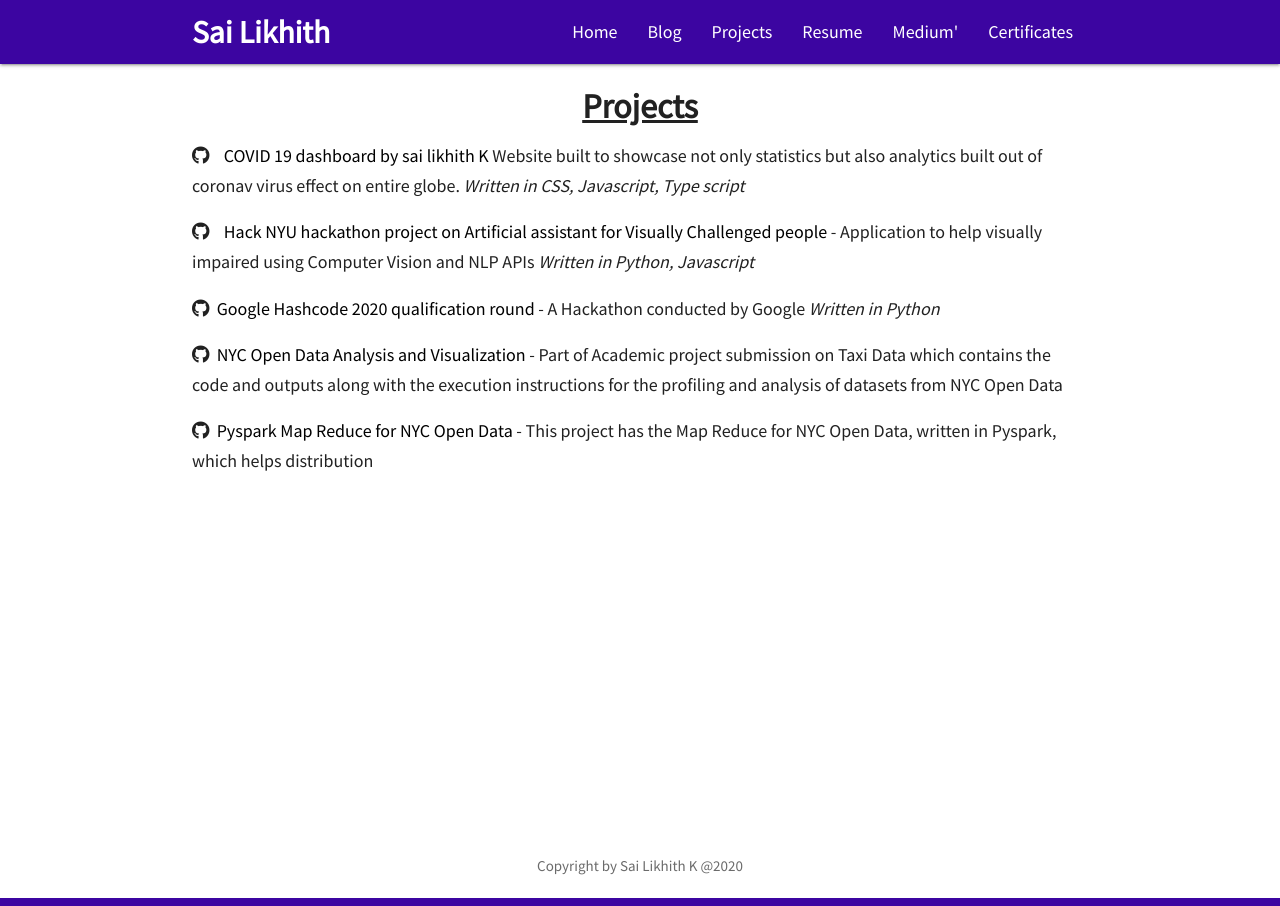
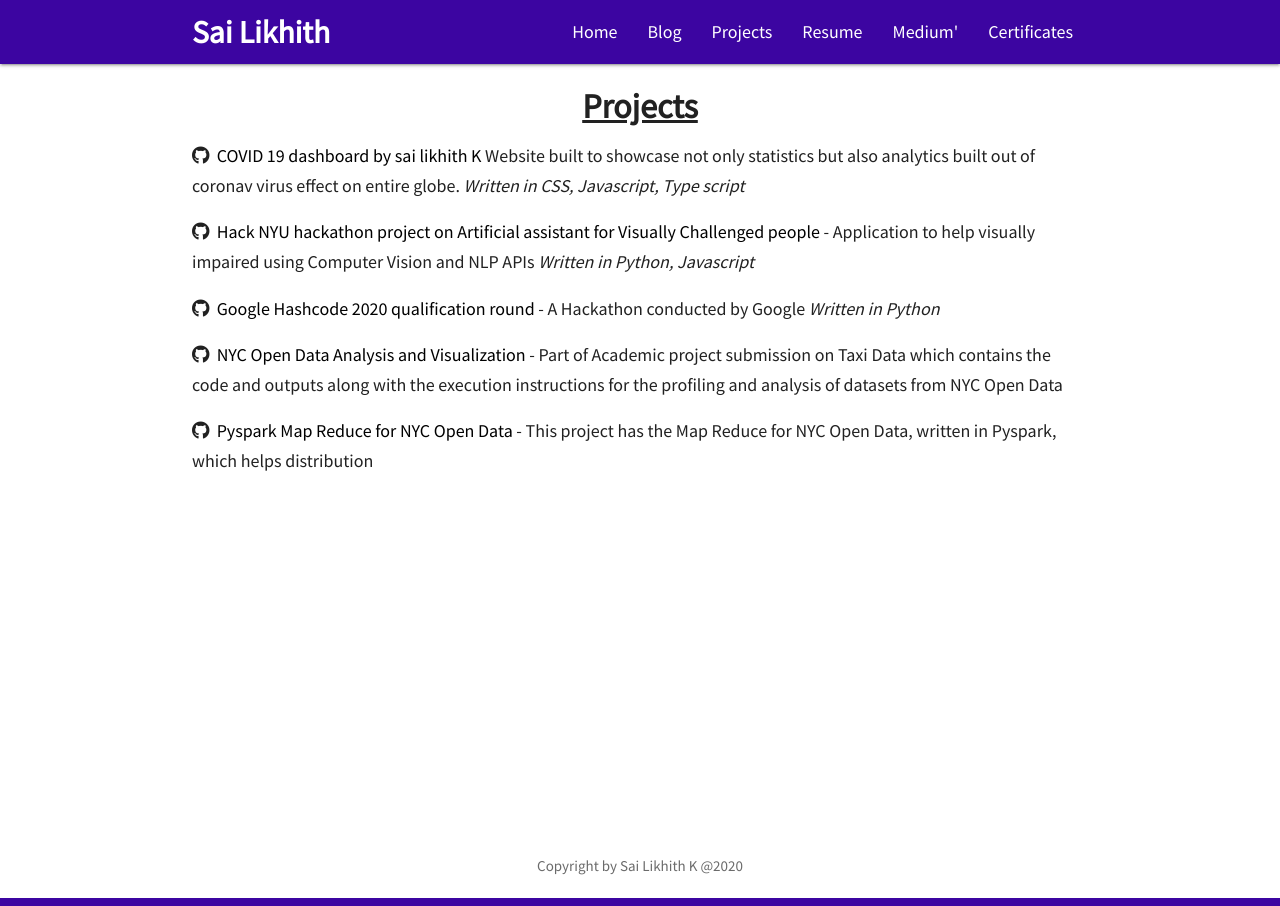
Before and after one commit to SaiLikhith7/Mywebsite, a Jekyll site: the page built from projects.html, in a window 1280 px wide. Built offline with Jekyll 4.4.1, drawn with Linux system fonts in a browser that asks for light colours; nearby versions of some CDN libraries.

Commit message:
Update projects.html

```diff
--- a/_includes/projects.html
+++ b/_includes/projects.html
@@ -8,16 +8,12 @@
     <div class="panel panel-default">
       <div class="panel-body">
         <h5>
-          <i class="fab fa-github"></i>&nbsp;&nbsp;<strong><a href="https://github.c<h5>
           <i class="fab fa-github"></i>&nbsp;&nbsp;<strong><a href="https://github.com/SaiLikhith7/covid19-by-sailikhithk"
               >COVID 19 dashboard by sai likhith K</a>
            </strong>
           Website built to showcase not only statistics but also analytics built out of coronav virus effect on entire globe. <i>Written in CSS, Javascript, Type script </i>
         </h5>
         <h5>
-          <i class="fab fa-github"></i>&nbsp;&nbsp;<strong
-            ><a
-              href="https://github.c<h5>
           <i class="fab fa-github"></i>&nbsp;&nbsp;<strong
             ><a href="https://github.com/SaiLikhith7/HackNYU-2020"
               >Hack NYU hackathon project on Artificial assistant for Visually Challenged people</a>
```
